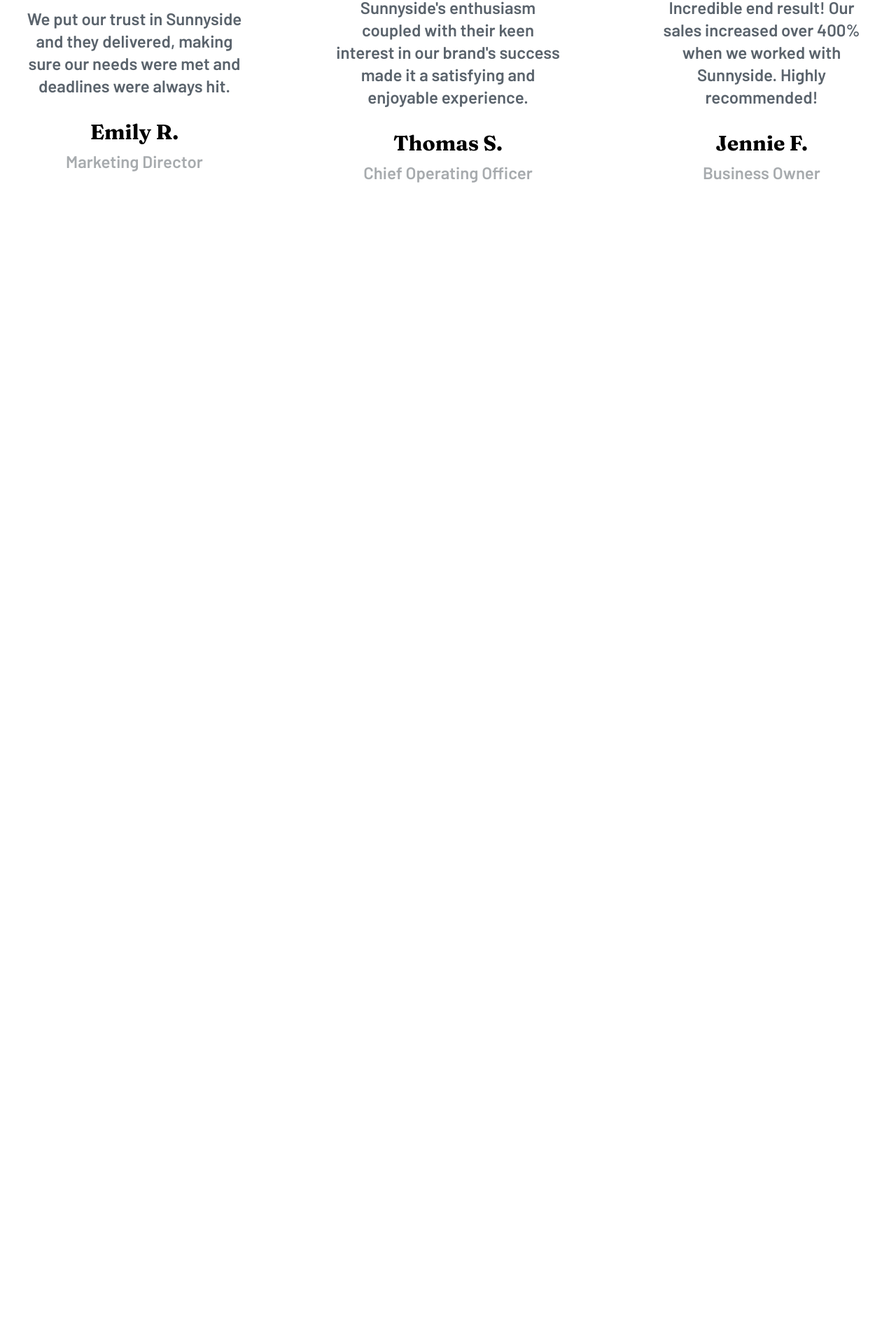
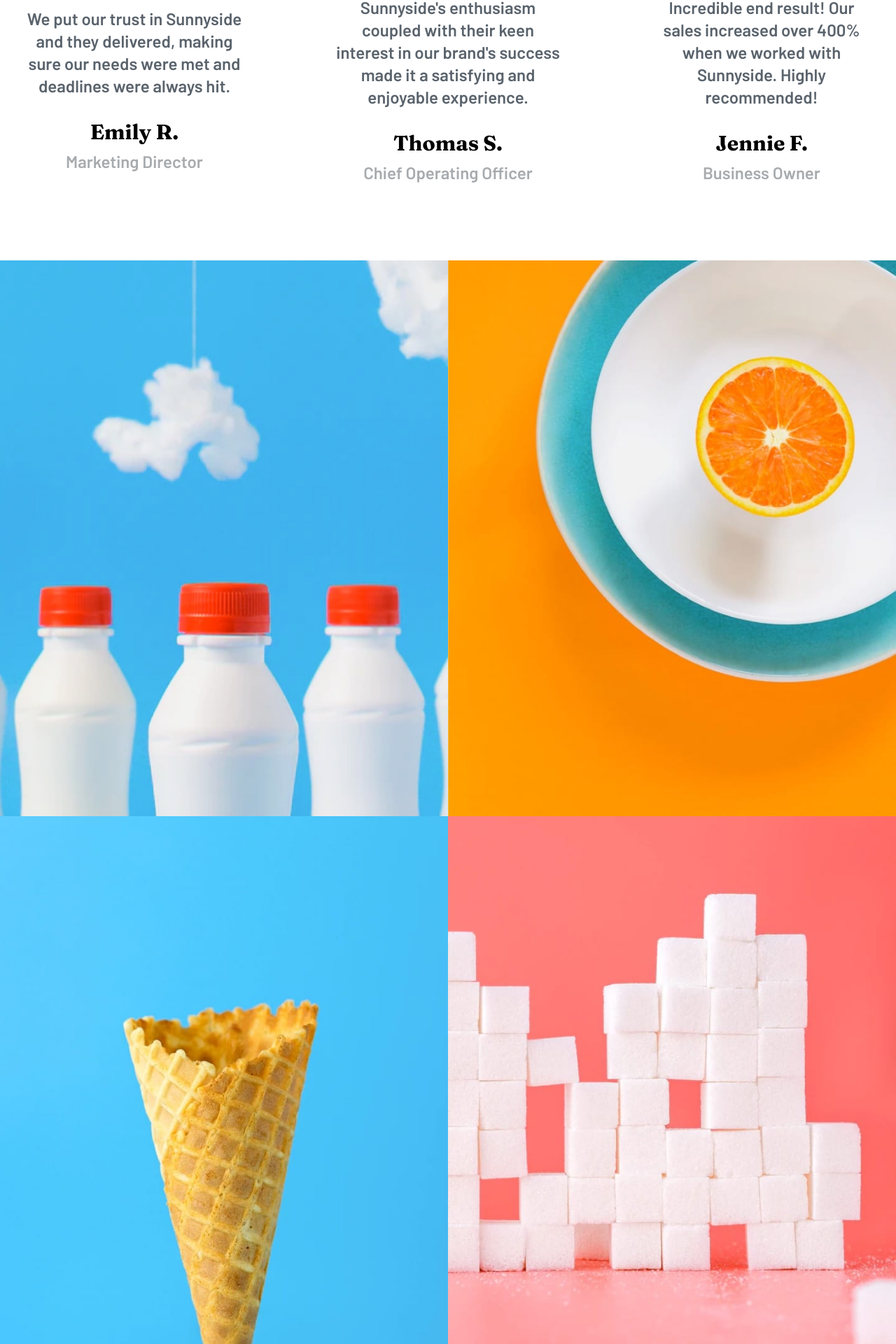
Before and after one commit to ronaldlamdev/sunnyside-react-typescript, a React (Vite) app: page / in a window 1280 px wide. Shown: the part 2735-4655 px from the top of the page at 70% size. Before the commit the page ends 3107 px from the top, so only its background shows below. Built offline with nearby package versions, Linux system fonts and the light colour scheme.

Commit message:
setup gallery

```diff
--- a/src/assets/components/Footer.tsx
+++ b/src/assets/components/Footer.tsx
@@ -10,12 +10,25 @@
 
 const Footer = () => {
   return (
-    <div className='w-full h-fit'>
+    <div className='w-full h-full'>
 
       {/* Gallery */}
-      <div className='grid grid-cols-2'>
+      <div className='h-full grid grid-cols-2'>
         <picture>
-
+          <source srcSet={MilkBottlesDesktop} media="(min-width:565px)"/>
+          <img src={MilkBottlesMobile} alt="milk bottles"/>
+        </picture>
+        <picture>
+          <source srcSet={OrangeDesktop} media="(min-width:565px)"/>
+          <img src={OrangeMobile} alt="orange"/>
+        </picture>
+        <picture>
+          <source srcSet={ConeDesktop} media="(min-width:565px)"/>
+          <img src={ConeMobile} alt="ice cream cone"/>
+        </picture>
+        <picture>
+          <source srcSet={SugarCubeDesktop} media="(min-width:565px)"/>
+          <img src={SugarCubeMobile} alt="sugar cane"/>
         </picture>
       </div>
 
```
